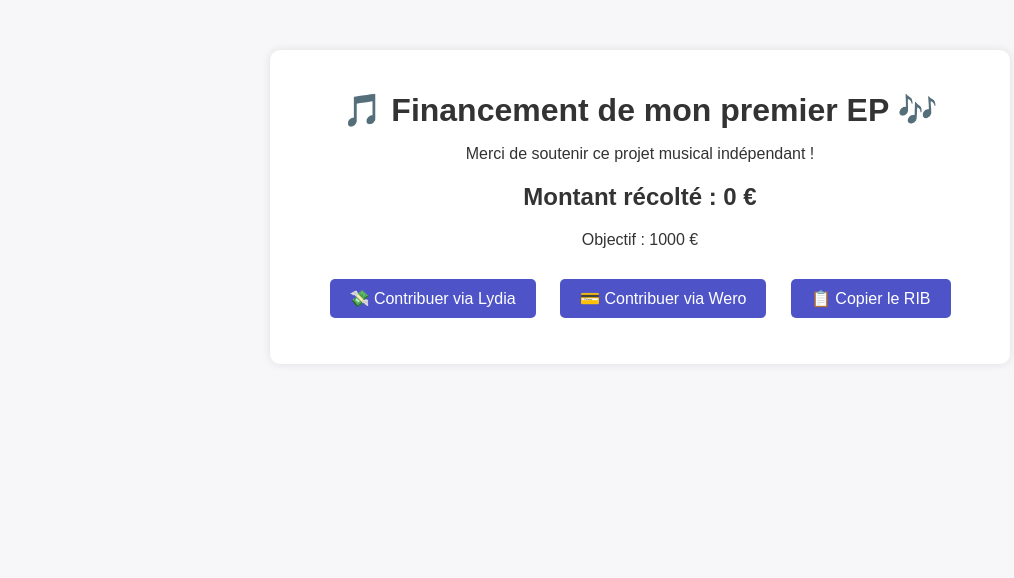
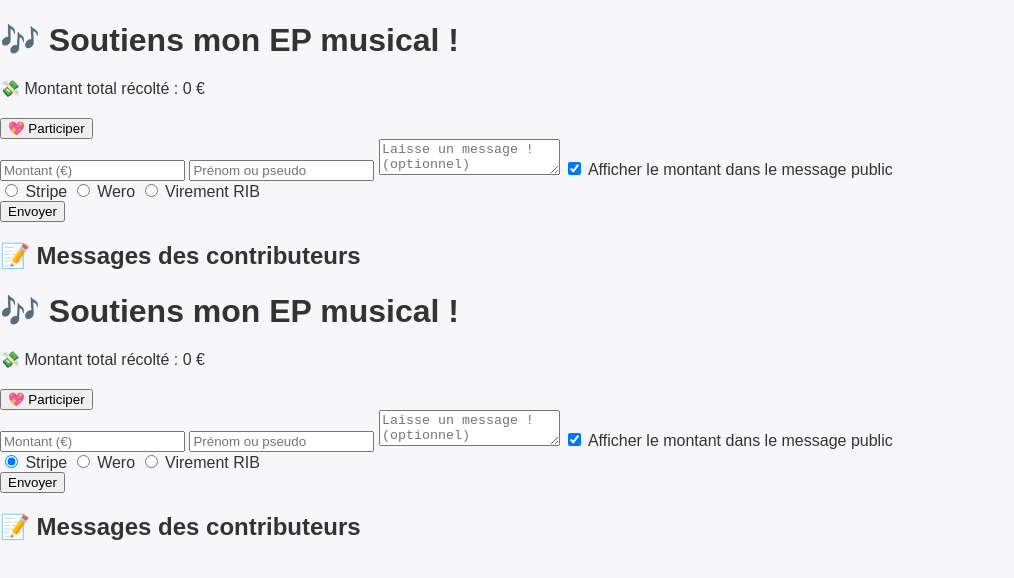
Before and after one commit to wayfaring-julien/financement-ep, a plain HTML site: page index.html in a window 1280 px wide. Shown: the whole page, without its empty margins (0-1014 px from the left). Drawn offline with Linux system fonts and the light colour scheme.

Commit message:
Update index.html

```diff
--- a/index.html
+++ b/index.html
@@ -7,23 +7,76 @@
   <link rel="stylesheet" href="style.css" />
 </head>
 <body>
-  <div class="container">
-    <h1>🎵 Financement de mon premier EP 🎶</h1>
-    <p>Merci de soutenir ce projet musical indépendant !</p>
+  <h1>🎶 Soutiens mon EP musical !</h1>
 
-    <div class="compteur">
-      <h2>Montant récolté : <span id="montant">0</span> €</h2>
-      <p>Objectif : 1000 €</p>
+  <div class="compteur">
+    💸 Montant total récolté : <span id="total">0</span> €
+  </div>
+
+  <button id="btn-participer">💖 Participer</button>
+
+  <div id="form-container" class="hidden">
+    <input type="number" id="montant" placeholder="Montant (€)" />
+    <input type="text" id="prenom" placeholder="Prénom ou pseudo" />
+    <textarea id="message" placeholder="Laisse un message ! (optionnel)"></textarea>
+
+    <label>
+      <input type="checkbox" id="afficherMontant" checked />
+      Afficher le montant dans le message public
+    </label>
+
+    <div class="paiements">
+      <label><input type="radio" name="moyen" value="stripe" checked /> Stripe</label>
+      <label><input type="radio" name="moyen" value="wero" /> Wero</label>
+      <label><input type="radio" name="moyen" value="rib" /> Virement RIB</label>
     </div>
 
-    <div class="boutons">
-      <a href="https://lydia-app.com/ton-lien" target="_blank">💸 Contribuer via Lydia</a>
-      <a href="https://wero.app/ton-lien" target="_blank">💳 Contribuer via Wero</a>
-      <a href="#" onclick="copierRIB()">📋 Copier le RIB</a>
+    <button id="envoyer">Envoyer</button>
+  </div>
+
+  <h2>📝 Messages des contributeurs</h2>
+  <div id="liste-messages"></div>
+
+  <script src="script.js"></script>
+</body>
+</html><!DOCTYPE html>
+<html lang="fr">
+<head>
+  <meta charset="UTF-8" />
+  <meta name="viewport" content="width=device-width, initial-scale=1.0" />
+  <title>Financement de mon EP</title>
+  <link rel="stylesheet" href="style.css" />
+</head>
+<body>
+  <h1>🎶 Soutiens mon EP musical !</h1>
+
+  <div class="compteur">
+    💸 Montant total récolté : <span id="total">0</span> €
+  </div>
+
+  <button id="btn-participer">💖 Participer</button>
+
+  <div id="form-container" class="hidden">
+    <input type="number" id="montant" placeholder="Montant (€)" />
+    <input type="text" id="prenom" placeholder="Prénom ou pseudo" />
+    <textarea id="message" placeholder="Laisse un message ! (optionnel)"></textarea>
+
+    <label>
+      <input type="checkbox" id="afficherMontant" checked />
+      Afficher le montant dans le message public
+    </label>
+
+    <div class="paiements">
+      <label><input type="radio" name="moyen" value="stripe" checked /> Stripe</label>
+      <label><input type="radio" name="moyen" value="wero" /> Wero</label>
+      <label><input type="radio" name="moyen" value="rib" /> Virement RIB</label>
     </div>
 
-    <p id="confirmation"></p>
+    <button id="envoyer">Envoyer</button>
   </div>
+
+  <h2>📝 Messages des contributeurs</h2>
+  <div id="liste-messages"></div>
 
   <script src="script.js"></script>
 </body>
```
